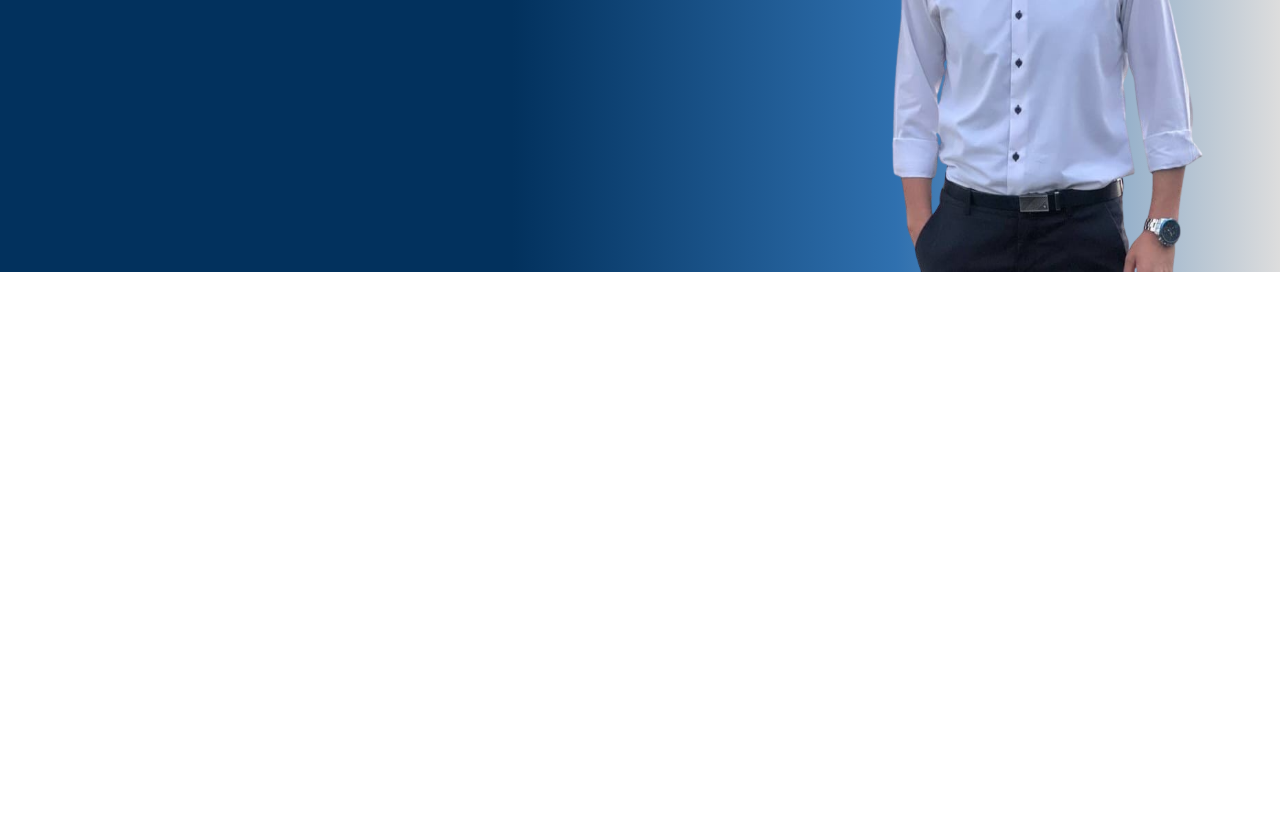
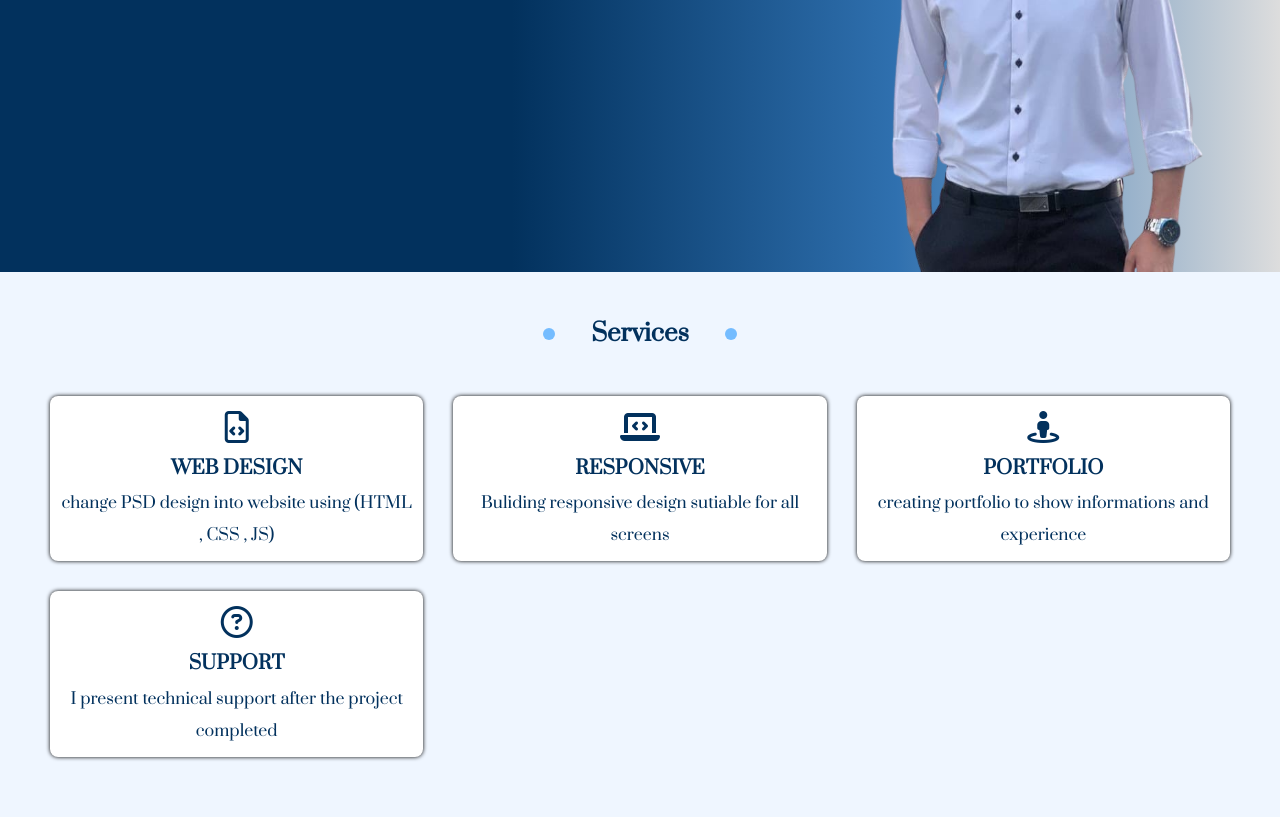
Before and after one commit to 0markhaled20013/My-portfolio, a plain HTML site: page index.html in a window 1280 px wide. Shown: the part 528-1345 px from the top of the page. Before the commit the page ends 800 px from the top, so only its background shows below. Drawn offline with Linux system fonts and the light colour scheme.

Commit message:
Update index.html

```diff
--- a/index.html
+++ b/index.html
@@ -38,5 +38,30 @@
             HI !!  Iam  OMAR KHALED <br>Iam a <span>FRONT-END-DEVELOPER</span>
         </div>
     </div>
+    <div class="serv">
+        <H2 class="title c-text">Services</H2>
+        <div class="services grid300" id="Services">
+            <div class="box c-text">
+                <i class="fa-regular fa-file-code"></i>
+                <H3>WEB DESIGN</H3>
+                <p>change PSD design into website using (HTML , CSS , JS) </p>
+            </div>
+            <div class="box c-text">
+                <i class="fa-solid fa-laptop-code"></i>
+                <H3>RESPONSIVE</H3>
+                <p>Buliding responsive design sutiable for all screens</p>
+            </div>
+            <div class="box c-text">
+                <i class="fa-solid fa-street-view"></i>
+                <H3>PORTFOLIO</H3>
+                <p>creating portfolio to show informations and experience</p>
+            </div>
+            <div class="box c-text">
+                <i class="fa-regular fa-circle-question"></i>
+                <H3>SUPPORT</H3>
+                <p>I present technical support after the project completed</p>
+            </div>
+        </div>
+    </div>
 </body>
 </html>
```
